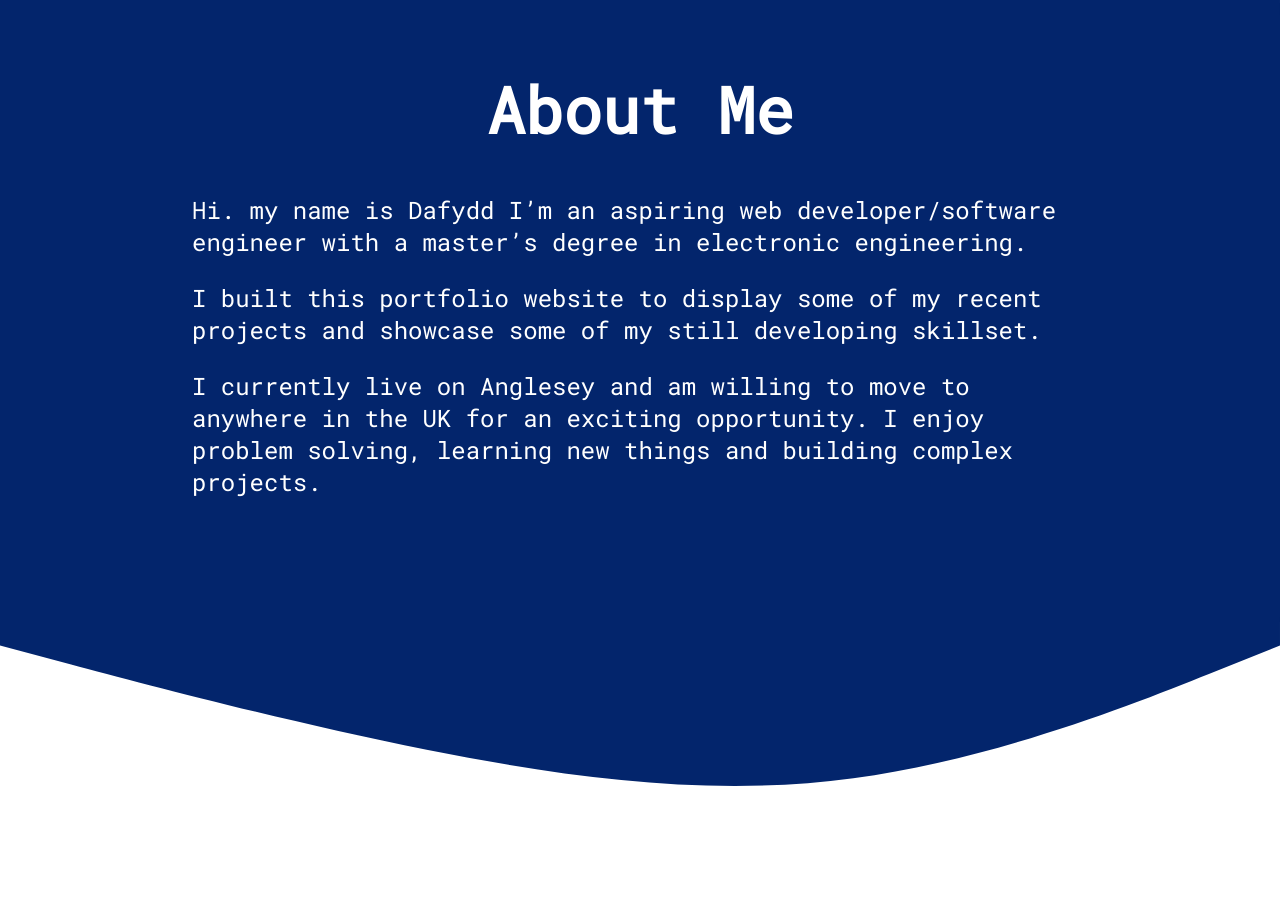
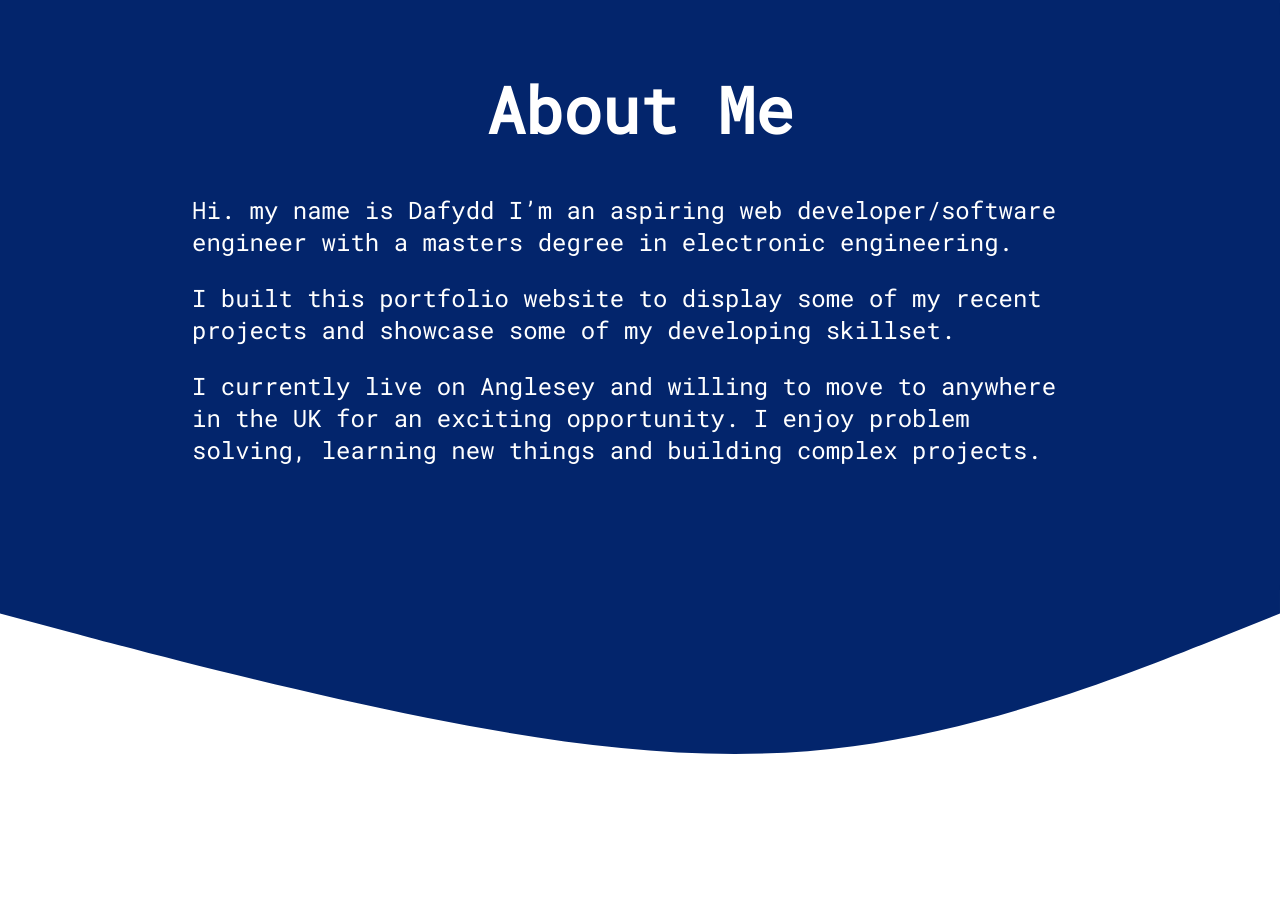
Before and after one commit to DafyddEvans/PortfolioWebsite, a website: page index.html in a window 1280 px wide. Shown: the part 1133-2057 px from the top of the page. Drawn offline with Linux system fonts and the light colour scheme.

Commit message:
about changes

```diff
--- a/index.html
+++ b/index.html
@@ -61,12 +61,12 @@
             <div>
                 <h1 class="about-header container fade">About Me</h1>
                 <p class="about-content container fade">
-                    Hi. my name is Dafydd I’m an aspiring web developer/software engineer with a master’s degree in electronic engineering.</p>
+                    Hi. my name is Dafydd I’m an aspiring web developer/software engineer with a masters degree in electronic engineering.</p>
                 <p class="about-content container fade">
-                    I built this portfolio website to display some of my recent projects and showcase some of my still developing skillset.
+                    I built this portfolio website to display some of my recent projects and showcase some of my developing skillset.
                 </p>
                 <p class="about-content container fade">
-                    I currently live on Anglesey and am willing to move to anywhere in the UK for an exciting opportunity.
+                    I currently live on Anglesey and willing to move to anywhere in the UK for an exciting opportunity.
                     I enjoy problem solving, learning new things and building complex projects.
                 </p>
             </div>
--- a/public/js/index.js
+++ b/public/js/index.js
@@ -76,7 +76,9 @@ sidebar.addEventListener("mouseout", () => {
 sidebarIcons.forEach( (icon) => {
     icon.addEventListener("click", () => {
         const iconInner = icon.getElementsByTagName("p")[0].getInnerHTML()
+        console.log(iconInner)
         const scrollTo = getElement(iconInner)
+        console.log(scrollTo)
         scrollTo.scrollIntoView({behavior: "smooth"})
     })
 })
```
